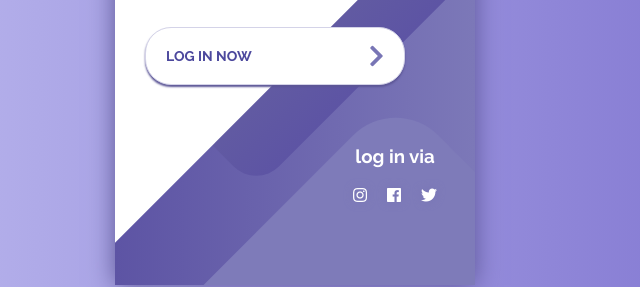
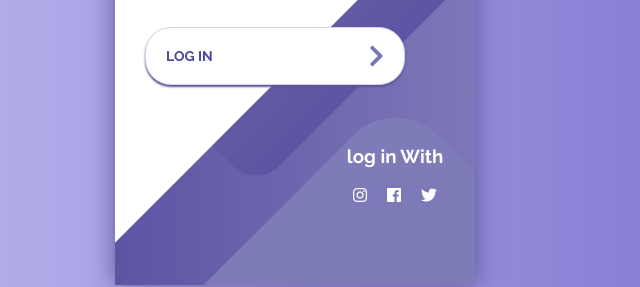
Before and after one commit to my-c-om/amksever.com, a plain HTML site: page index.html in a window 1280 px wide. Shown: the part 415-702 px from the top of the page, 345-985 px from the left. Drawn offline with Linux system fonts and the light colour scheme.

Commit message:
Update index.html
Signed-off-by: amkweb <athuyrain@gmail.com>

```diff
--- a/index.html
+++ b/index.html
@@ -2,7 +2,7 @@
 <html lang="en" >
 <head>
   <meta charset="UTF-8">
-  <title>CodePen - A Pen by Mohithpoojary</title>
+  <title>www.amkserver.io</title>
   <link rel='stylesheet' href='https://use.fontawesome.com/releases/v5.2.0/css/all.css'>
 <link rel='stylesheet' href='https://use.fontawesome.com/releases/v5.2.0/css/fontawesome.css'><link rel="stylesheet" href="./style.css">
 
@@ -22,12 +22,12 @@
 					<input type="password" class="login__input" placeholder="Password">
 				</div>
 				<button class="button login__submit">
-					<span class="button__text">Log In Now</span>
+					<span class="button__text">Log In </span>
 					<i class="button__icon fas fa-chevron-right"></i>
 				</button>
 			</form>
 			<div class="social-login">
-				<h3>log in via</h3>
+				<h3>log in With  </h3>
 				<div class="social-icons">
 					<a href="#" class="social-login__icon fab fa-instagram"></a>
 					<a href="#" class="social-login__icon fab fa-facebook"></a>
```
